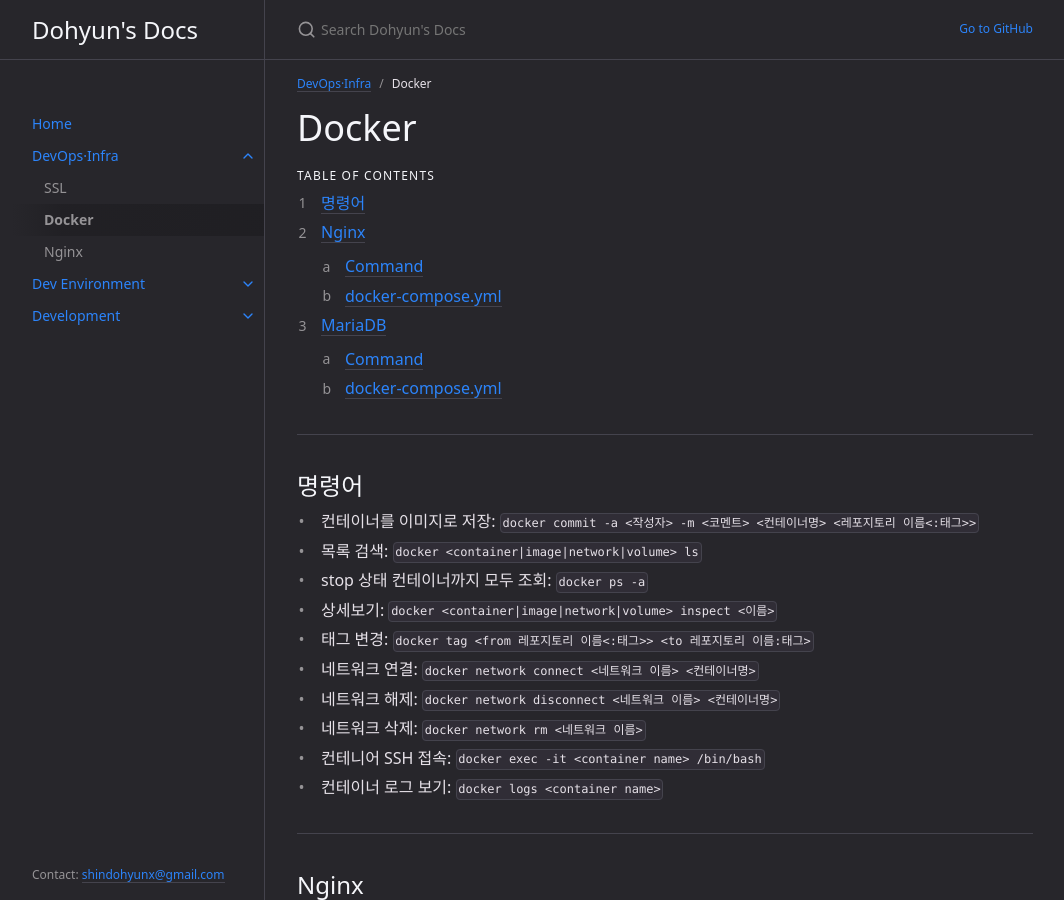
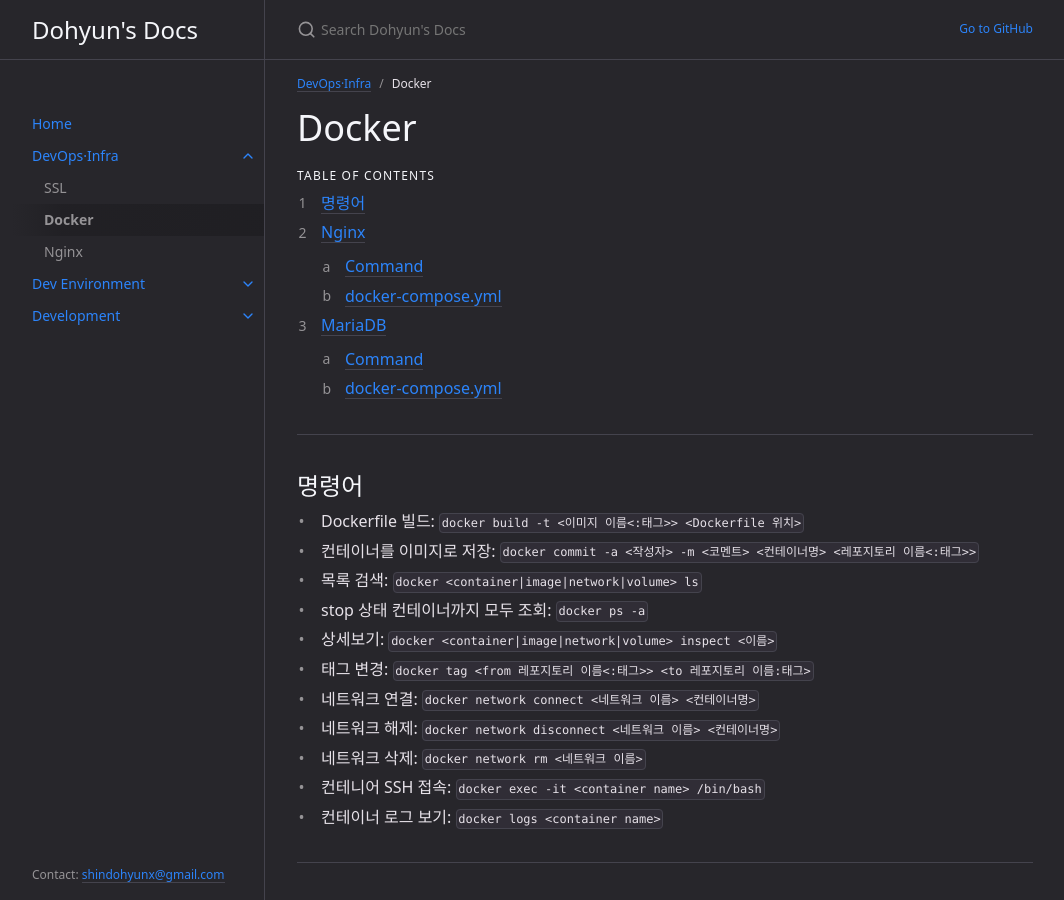
Before and after one commit to shindohyun/shindohyun.github.io, a Jekyll site: the page built from docs/devops-infra/docker.md, in a window 1280 px wide and 900 px high. Shown: the whole window, without its empty margins (107-1171 px from the left). Built offline with Jekyll 4.4.1, drawn with Linux system fonts in a browser that asks for light colours.

Commit message:
[추가] docker.md > Dockerfile 빌드 명령어 추가

```diff
--- a/docs/devops-infra/docker.md
+++ b/docs/devops-infra/docker.md
@@ -18,6 +18,7 @@ nav_order: 2
 ---
 
 ## 명령어
+- Dockerfile 빌드: `docker build -t <이미지 이름<:태그>> <Dockerfile 위치>`
 - 컨테이너를 이미지로 저장: `docker commit -a <작성자> -m <코멘트> <컨테이너명> <레포지토리 이름<:태그>>`
 - 목록 검색: `docker <container|image|network|volume> ls`
 - stop 상태 컨테이너까지 모두 조회: `docker ps -a`
```
